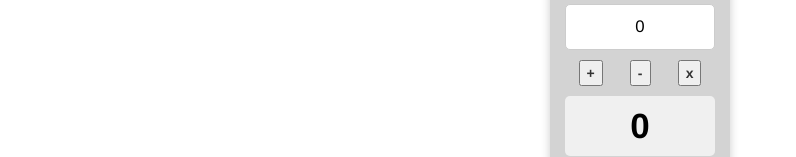
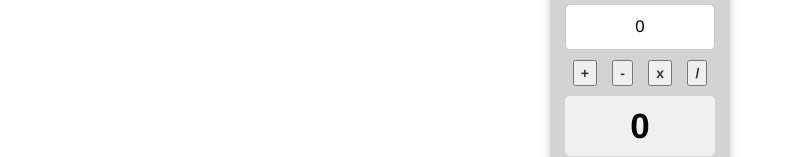
Before and after one commit to MiguelLaraB/integration-mat-testing, an Angular app: page / in a window 1280 px wide. Shown: the part 460-617 px from the top of the page, without its empty margins (0-796 px from the left). Built offline with nearby package versions, Linux system fonts and the light colour scheme.

Commit message:
division added

```diff
--- a/src/app/ui/ui.component.html
+++ b/src/app/ui/ui.component.html
@@ -36,6 +36,7 @@
         <button class="operator-button" (click)="addition()">+</button>
         <button class="operator-button" (click)="substraction()">-</button>
         <button class="operator-button" (click)="multiplication()">x</button>
+        <button class="operator-button" (click)="division()">/</button>
       </div>
 
       <span class="result">{{ result }}</span>
--- a/src/app/ui/ui.component.ts
+++ b/src/app/ui/ui.component.ts
@@ -2,6 +2,7 @@ import { Component, OnInit } from '@angular/core';
 import { addition } from "../addition/addition";
 import { substraction } from '../substraction/substraction';
 import { multiplication } from '../multiplication/multiplication';
+import { division } from '../division/division';
 
 @Component({
   selector: 'app-ui',
@@ -43,6 +44,12 @@ export class UiComponent implements OnInit {
     const num2 = Number(this.operator2);
     this.result = multiplication(num1, num2);
   }
+
+  division(){
+    const num1 = Number(this.operator1);
+    const num2 = Number(this.operator2);
+    this.result = division(num1, num2);
+  }
   // Métodos para establecer el campo activo
   setActiveField(field: 'operator1' | 'operator2') {
     this.activeField = field;
```
